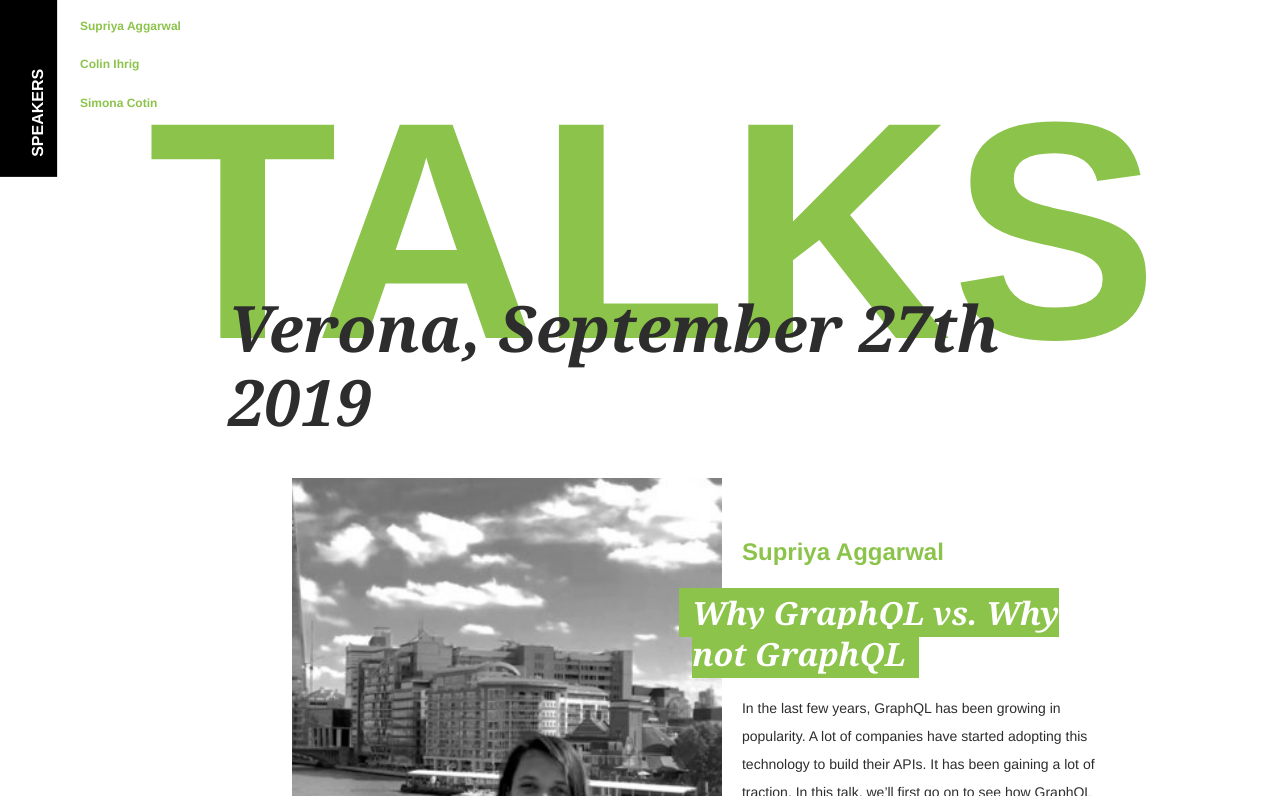
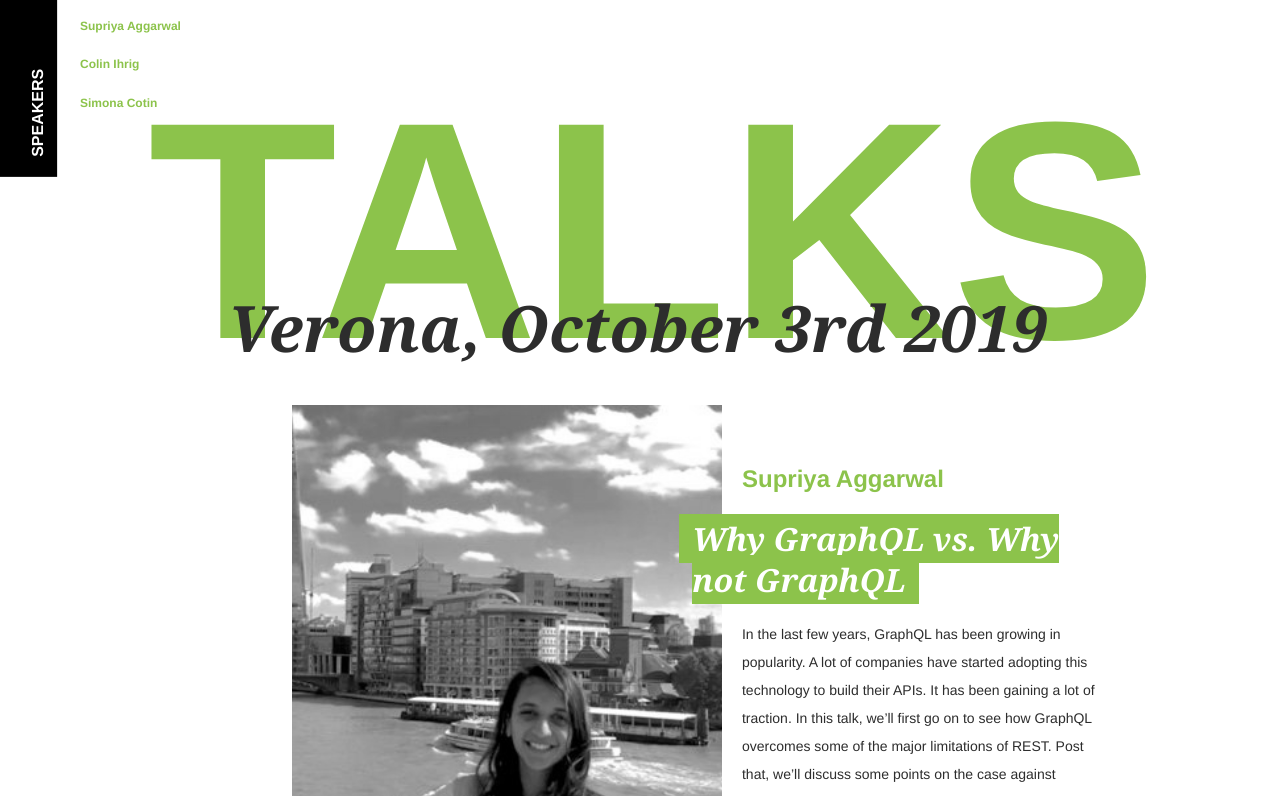
Before and after one commit to GrUSP/2019.nodejsday.it, a Jekyll site: the page built from talks.html, in a window 1280 px wide and 900 px high, cut to the strip 104-900 px from the top of the window. Built offline with Jekyll 4.4.1, drawn with Linux system fonts in a browser that asks for light colours; some web fonts are replaced; comment, search, counter and statistics services are not loaded; some of the changed text lies outside the part shown.

Commit message:
Reschedule event

```diff
--- a/_data/conference.yml
+++ b/_data/conference.yml
@@ -3,7 +3,7 @@
 og_description: Node.js Day is about the latest developments and case studies in the Node's world
 slug: nodejsday
 url: https://2019.nodejsday.it
-where_when: Verona, September 27th 2019
+where_when: Verona, October 3rd 2019
 year: 2019
 since: 2014
 call_for_paper_url: https://goo.gl/forms/eCVY1dHT7EanPHJV2
```
